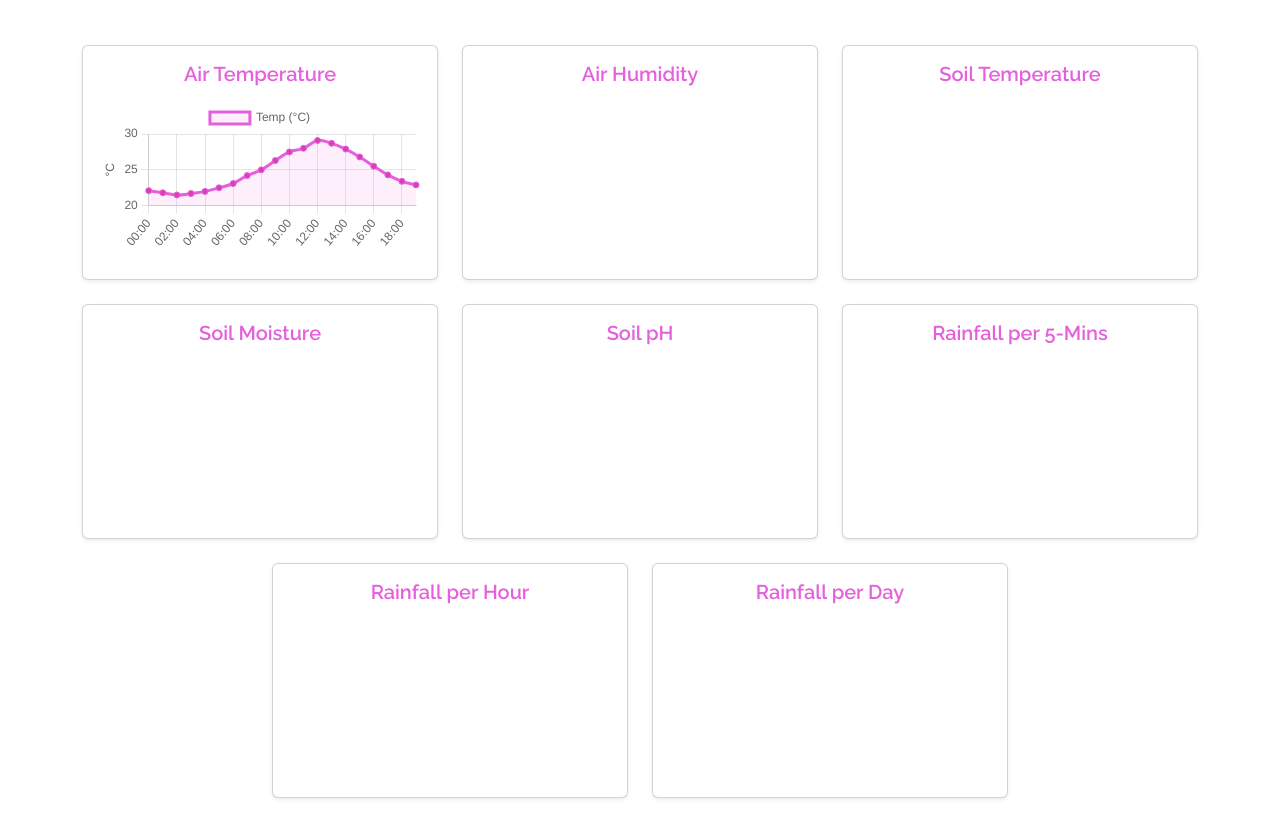
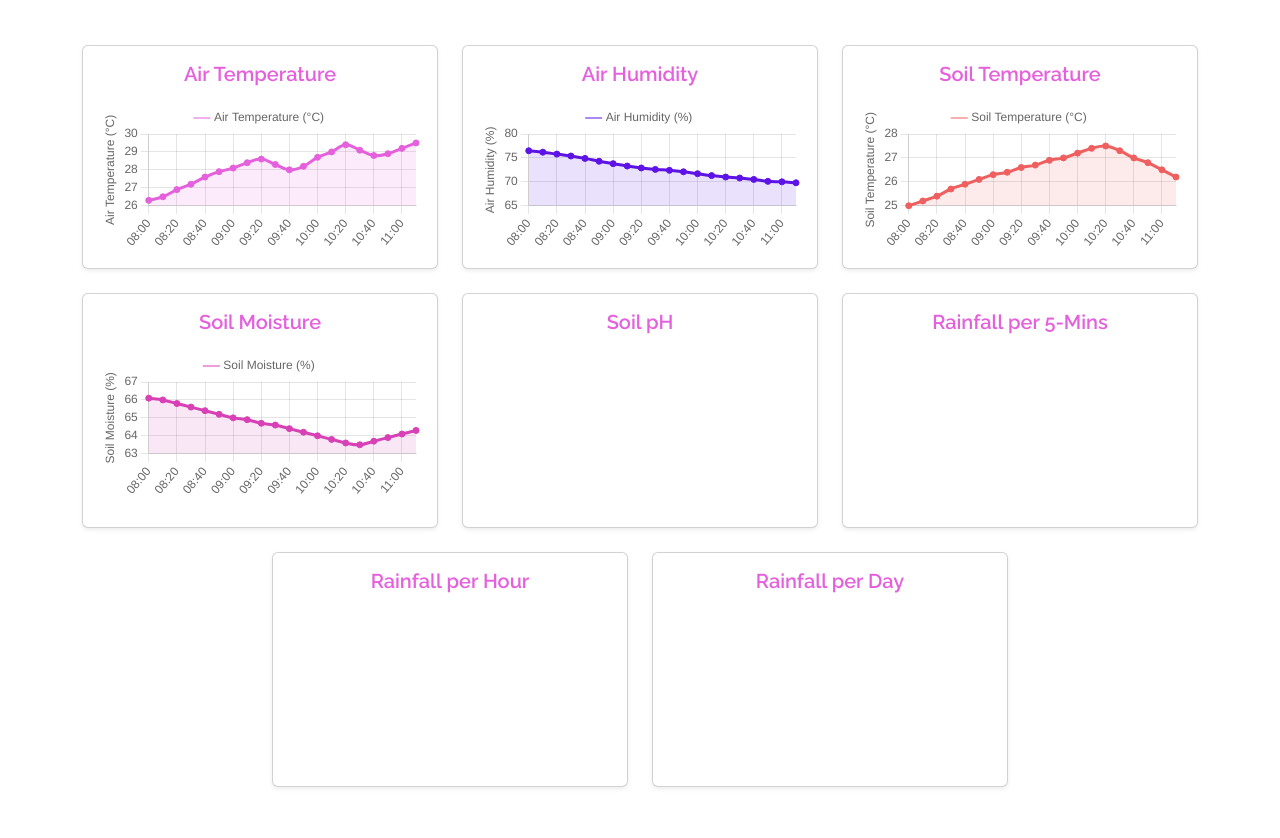
Before and after one commit to nasitelur/nature-sense, a website: page src/index.html in a window 1280 px wide. Shown: the part 916-1754 px from the top of the page. Drawn offline with nearby package versions, Linux system fonts and the light colour scheme.

Commit message:
add dummy sensor data and basic JS to render charts from dummy data

```diff
--- /dev/null
+++ b/src/data/dummyData.json
@@ -0,0 +1,60 @@
+{
+  "timestamps": [
+    "08:00",
+    "08:10",
+    "08:20",
+    "08:30",
+    "08:40",
+    "08:50",
+    "09:00",
+    "09:10",
+    "09:20",
+    "09:30",
+    "09:40",
+    "09:50",
+    "10:00",
+    "10:10",
+    "10:20",
+    "10:30",
+    "10:40",
+    "10:50",
+    "11:00",
+    "11:10",
+    "11:20",
+    "11:30",
+    "11:40",
+    "11:50",
+    "12:00",
+    "12:10",
+    "12:20",
+    "12:30",
+    "12:40",
+    "12:50",
+    "13:00",
+    "13:10",
+    "13:20",
+    "13:30",
+    "13:40",
+    "13:50",
+    "14:00",
+    "14:10",
+    "14:20",
+    "14:30"
+  ],
+  "airTemperature": [
+    26.3, 26.5, 26.9, 27.2, 27.6, 27.9, 28.1, 28.4, 28.6, 28.3, 28.0, 28.2, 28.7, 29.0, 29.4, 29.1, 28.8, 28.9, 29.2, 29.5, 29.3, 29.1,
+    28.8, 28.6, 28.9, 29.1, 29.4, 29.7, 29.5, 29.3, 29.0, 28.7, 28.5, 28.2, 28.0, 27.7, 27.4, 27.1, 26.9, 26.6
+  ],
+  "airHumidity": [
+    76.5, 76.2, 75.8, 75.4, 74.9, 74.3, 73.8, 73.3, 72.9, 72.6, 72.4, 72.1, 71.7, 71.3, 71.0, 70.8, 70.5, 70.1, 70.0, 69.8, 69.5, 69.2,
+    69.1, 69.0, 69.3, 69.6, 70.0, 70.5, 70.8, 71.1, 71.4, 71.7, 72.0, 72.3, 72.6, 72.9, 73.2, 73.5, 73.8, 74.1
+  ],
+  "soilTemperature": [
+    25.0, 25.2, 25.4, 25.7, 25.9, 26.1, 26.3, 26.4, 26.6, 26.7, 26.9, 27.0, 27.2, 27.4, 27.5, 27.3, 27.0, 26.8, 26.5, 26.2, 26.0, 25.8,
+    25.7, 25.6, 25.8, 26.0, 26.2, 26.4, 26.5, 26.6, 26.4, 26.3, 26.1, 25.9, 25.8, 25.6, 25.5, 25.4, 25.2, 25.0
+  ],
+  "soilMoisture": [
+    66.1, 66.0, 65.8, 65.6, 65.4, 65.2, 65.0, 64.9, 64.7, 64.6, 64.4, 64.2, 64.0, 63.8, 63.6, 63.5, 63.7, 63.9, 64.1, 64.3, 64.5, 64.7,
+    64.9, 65.0, 65.2, 65.3, 65.5, 65.7, 65.8, 66.0, 66.2, 66.3, 66.4, 66.5, 66.6, 66.7, 66.8, 66.9, 67.0, 67.1
+  ]
+}
--- a/src/db/temperatureData.json
+++ /dev/null
@@ -1,25 +0,0 @@
-{
-  "labels": [
-    "00:00",
-    "01:00",
-    "02:00",
-    "03:00",
-    "04:00",
-    "05:00",
-    "06:00",
-    "07:00",
-    "08:00",
-    "09:00",
-    "10:00",
-    "11:00",
-    "12:00",
-    "13:00",
-    "14:00",
-    "15:00",
-    "16:00",
-    "17:00",
-    "18:00",
-    "19:00"
-  ],
-  "values": [22.1, 21.8, 21.5, 21.7, 22.0, 22.5, 23.1, 24.2, 25.0, 26.3, 27.5, 28.0, 29.1, 28.7, 27.9, 26.8, 25.5, 24.3, 23.4, 22.9]
-}
--- a/src/index.html
+++ b/src/index.html
@@ -109,7 +109,7 @@
         <div class="col-md-4">
           <div class="card shadow-sm p-3 h-100">
             <h5 class="fw-semibold mb-3">Air Humidity</h5>
-            <canvas id="airTemperatureChart" height="150"></canvas>
+            <canvas id="airHumidityChart" height="150"></canvas>
           </div>
         </div>
 
@@ -167,7 +167,7 @@
     <!-- Bootstrap JS CDN -->
     <script src="https://cdn.jsdelivr.net/npm/bootstrap@5.3.3/dist/js/bootstrap.bundle.min.js"></script>
     <!-- Chart JS CDN -->
-    <script src="https://cdn.jsdelivr.net/npm/chart.js"></script>
+    <script type="module" src="https://cdn.jsdelivr.net/npm/chart.js"></script>
     <!-- Custom JS -->
     <script src="js/main.js"></script>
   </body>
--- a/src/js/main.js
+++ b/src/js/main.js
@@ -1,50 +1,66 @@
-async function renderAirTemperatureChart() {
+async function renderChart(canvasId, datasetKey, yAxisLabel, lineColor) {
   try {
-    const response = await fetch("db/temperatureData.json");
+    const response = await fetch("data/dummyData.json");
     if (!response.ok) throw new Error("Failed to fetch data");
 
-    const json = await response.json();
+    const data = await response.json();
 
-    const ctx = document.getElementById("airTemperatureChart").getContext("2d");
+    const labels = data.timestamps.slice(0, 20);
+    const values = data[datasetKey].slice(0, 20);
+
+    const ctx = document.getElementById(canvasId).getContext("2d");
 
     new Chart(ctx, {
       type: "line",
       data: {
-        labels: json.labels,
+        labels,
         datasets: [
           {
-            label: "Temp (°C)",
-            data: json.values,
+            label: yAxisLabel,
+            data: values,
             fill: true,
-            borderColor: "#e560dc",
-            backgroundColor: "rgba(229, 96, 220, 0.1)",
+            borderColor: lineColor,
+            backgroundColor: lineColor + "20",
+            fill: true,
             tension: 0.4,
-            pointBackgroundColor: "#d840b6",
+            pointBackgroundColor: lineColor,
           },
         ],
       },
       options: {
         responsive: true,
         plugins: {
-          legend: { display: true },
-          tooltip: { mode: "index", intersect: false },
+          legend: {
+            display: true,
+            labels: {
+              usePointStyle: true,
+              pointStyle: "line",
+            },
+          },
+          tooltip: {
+            mode: "index",
+            intersect: false,
+          },
         },
         scales: {
           y: {
             beginAtZero: false,
             title: {
               display: true,
-              text: "°C",
+              text: yAxisLabel,
             },
           },
         },
       },
     });
-  } catch (error) {
-    console.error("Error loading temperature chart data:", error);
+  } catch (err) {
+    console.error(`Error rendering chart for ${canvasId}:`, err);
   }
 }
 
 document.addEventListener("DOMContentLoaded", () => {
-  renderAirTemperatureChart();
+  renderChart("airTemperatureChart", "airTemperature", "Air Temperature (°C)", "#e560dc");
+  renderChart("airHumidityChart", "airHumidity", "Air Humidity (%)", "#5d13e6");
+  renderChart("soilTemperatureChart", "soilTemperature", "Soil Temperature (°C)", "#ef5f5f");
+  renderChart("soilMoistureChart", "soilMoisture", "Soil Moisture (%)", "#d840b6");
 });
```
Also changed, not shown: package.json (+4 -3 lines).
